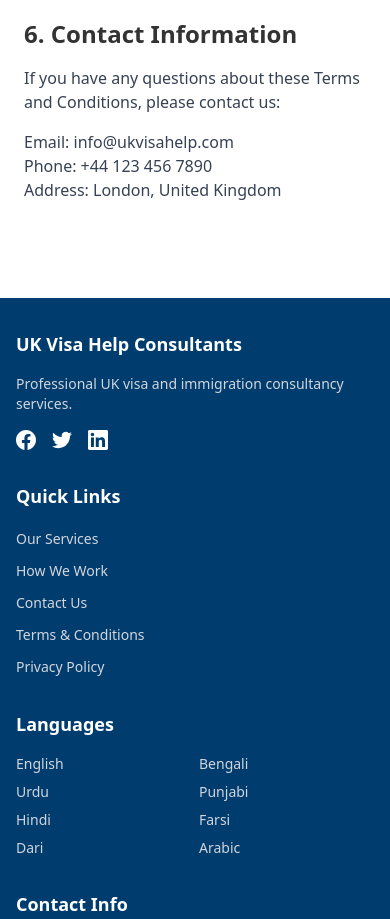
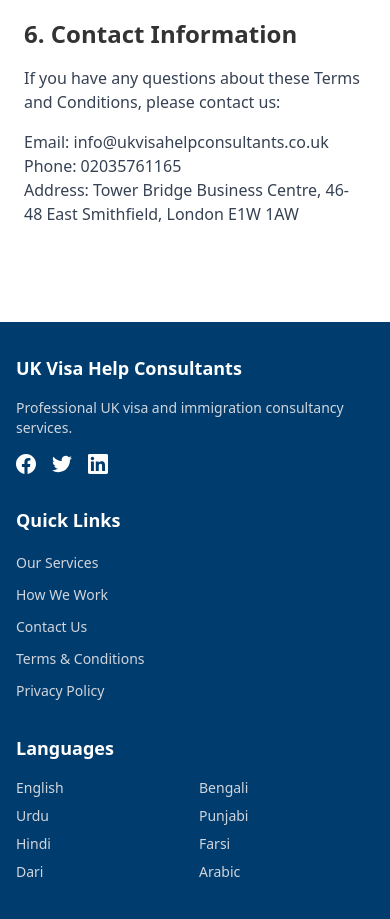
Before and after one commit to karthiknish/uk-visa, a Next.js app: page /terms in a window 390 px wide. Shown: the part 1380-2299 px from the top of the page. Built offline with nearby package versions, Linux system fonts and the light colour scheme.

Commit message:
Update contact information on Privacy and Terms pages to reflect new email, phone number, and office address for improved accuracy and consistency.

```diff
--- a/src/app/privacy/page.js
+++ b/src/app/privacy/page.js
@@ -113,8 +113,12 @@
                   contact us:
                 </p>
                 <ul className="list-none text-gray-700">
-                  <li>Phone: +44 123 456 7890</li>
-                  <li>Address: London, United Kingdom</li>
+                  <li>Email: info@ukvisahelpconsultants.co.uk</li>
+                  <li>Phone: 02035761165</li>
+                  <li>
+                    Address: Tower Bridge Business Centre, 46-48 East
+                    Smithfield, London E1W 1AW
+                  </li>
                 </ul>
               </section>
             </div>
--- a/src/app/terms/page.js
+++ b/src/app/terms/page.js
@@ -101,9 +101,12 @@
                   please contact us:
                 </p>
                 <ul className="list-none text-gray-700">
-                  <li>Email: info@ukvisahelp.com</li>
-                  <li>Phone: +44 123 456 7890</li>
-                  <li>Address: London, United Kingdom</li>
+                  <li>Email: info@ukvisahelpconsultants.co.uk</li>
+                  <li>Phone: 02035761165</li>
+                  <li>
+                    Address: Tower Bridge Business Centre, 46-48 East
+                    Smithfield, London E1W 1AW
+                  </li>
                 </ul>
               </section>
             </div>
```
